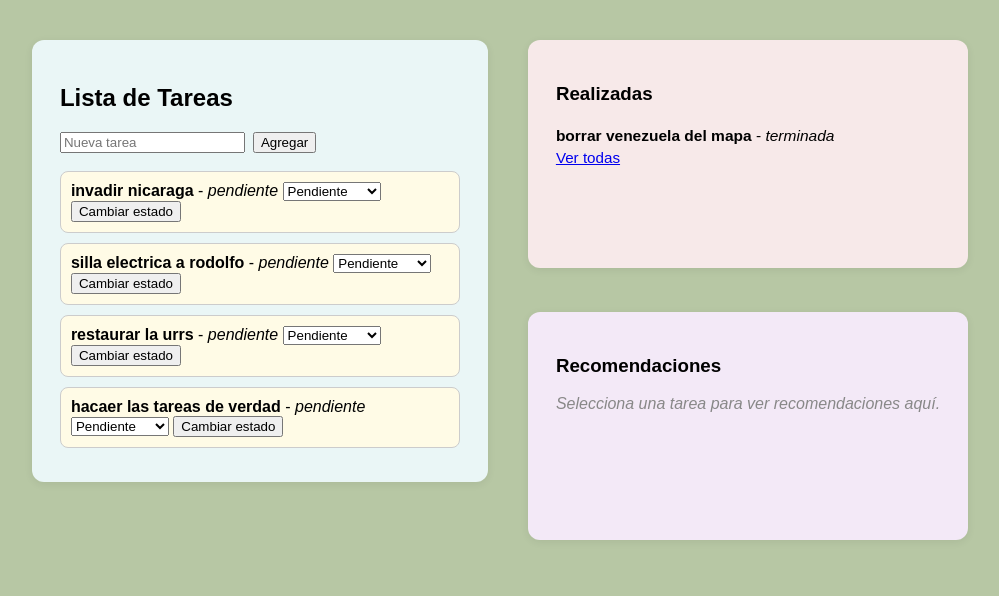
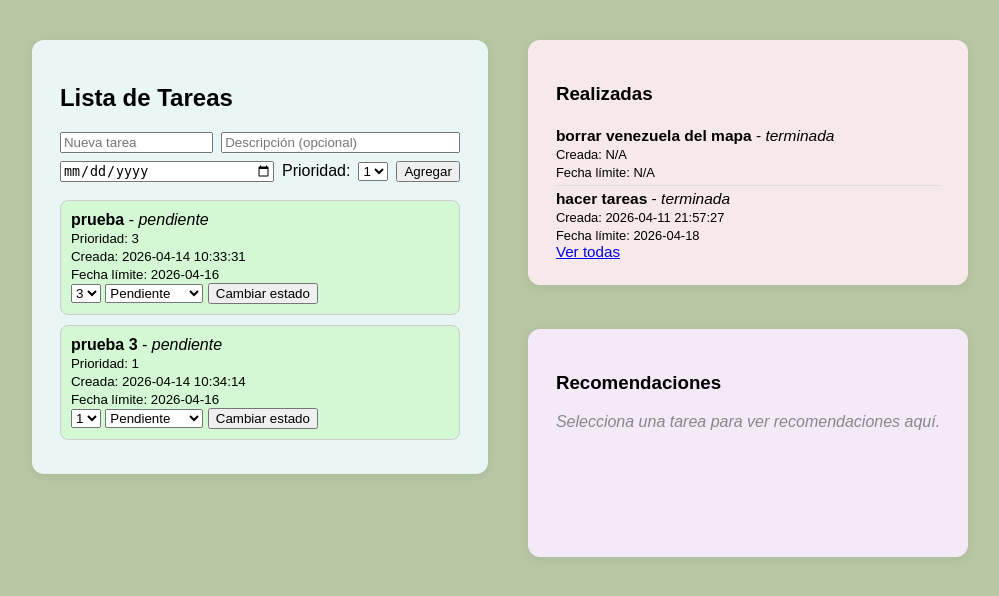
Before and after one commit to Saul1hdz/NovaTareas, a Flask app: page / in a window 1280 px wide. Shown: the top 596 px of the page, without its empty margins (140-1139 px from the left). Run offline with Flask 3, Linux system fonts and the light colour scheme.

Commit message:
info y tiempo agregado

```diff
--- a/app.py
+++ b/app.py
@@ -1,11 +1,32 @@
+
 from flask import Flask, render_template, request, redirect, url_for
 import os
 import json
 
 app = Flask(__name__)
 
+# Ruta para actualizar prioridad
+@app.route('/update_prioridad/<int:task_id>', methods=['POST'])
+def update_prioridad(task_id):
+    tasks = load_tasks()
+    nueva_prioridad = int(request.form.get('nueva_prioridad', 1))
+    tasks[task_id]['prioridad'] = nueva_prioridad
+    save_tasks(tasks)
+    return redirect(url_for('index'))
+
 TASKS_FILE = 'tasks.json'
 ARCHIVED_FILE = 'archived_tasks.json'
+RECOMMENDATION_FILE = 'recommendation.json'
+# Funciones para recomendación
+def load_recommendation():
+    if os.path.exists(RECOMMENDATION_FILE):
+        with open(RECOMMENDATION_FILE, 'r', encoding='utf-8') as f:
+            return json.load(f)
+    return {"selected_task": None}
+
+def save_recommendation(data):
+    with open(RECOMMENDATION_FILE, 'w', encoding='utf-8') as f:
+        json.dump(data, f, ensure_ascii=False, indent=2)
 
 # Cargar tareas
 
@@ -35,21 +56,82 @@ def save_archived(tasks):
 def index():
     tasks = load_tasks()
     archived_tasks = load_archived()
-    return render_template('index.html', tasks=tasks, archived_tasks=archived_tasks)
+    recommendation = load_recommendation()
+    selected_task = None
+    if recommendation["selected_task"] is not None:
+        idx = recommendation["selected_task"]
+        if 0 <= idx < len(tasks) and tasks[idx]["status"] == "proceso":
+            selected_task = tasks[idx]
+        else:
+            # Limpiar recomendación si ya no es válida
+            save_recommendation({"selected_task": None})
+    return render_template('index.html', tasks=tasks, archived_tasks=archived_tasks, selected_task=selected_task)
 
 @app.route('/add', methods=['POST'])
 def add_task():
+    from datetime import datetime
     tasks = load_tasks()
     title = request.form['title']
-    tasks.append({'title': title, 'status': 'pendiente'})
+    # Fecha de creación automática
+    created_at = datetime.now().strftime('%Y-%m-%d %H:%M:%S')
+    # Fecha límite seleccionada por el usuario
+    due_date = request.form.get('due_date', '')
+    prioridad = int(request.form.get('prioridad', 1))
+    descripcion = request.form.get('descripcion', '')
+    tasks.append({
+        'title': title,
+        'descripcion': descripcion,
+        'status': 'pendiente',
+        'created_at': created_at,
+        'due_date': due_date,
+        'start_time': '',
+        'end_time': '',
+        'duration': '',
+        'prioridad': prioridad
+    })
     save_tasks(tasks)
     return redirect(url_for('index'))
 @app.route('/update_status/<int:task_id>', methods=['POST'])
 def update_status(task_id):
+    from datetime import datetime
     tasks = load_tasks()
     new_status = request.form['new_status']
+    now = datetime.now().strftime('%Y-%m-%d %H:%M:%S')
+    # Si pasa a "proceso" y no tiene start_time, lo guardamos
+    if new_status == 'proceso' and not tasks[task_id].get('start_time'):
+        tasks[task_id]['start_time'] = now
+    # Si pasa a "terminada" y no tiene end_time, lo guardamos y calculamos duración
+    if new_status == 'terminada' and not tasks[task_id].get('end_time'):
+        tasks[task_id]['end_time'] = now
+        # Calcular duración si hay start_time
+        if tasks[task_id].get('start_time'):
+            fmt = '%Y-%m-%d %H:%M:%S'
+            try:
+                start_dt = datetime.strptime(tasks[task_id]['start_time'], fmt)
+                end_dt = datetime.strptime(now, fmt)
+                duration = end_dt - start_dt
+                # Mostrar duración en formato legible
+                days = duration.days
+                hours, remainder = divmod(duration.seconds, 3600)
+                minutes, seconds = divmod(remainder, 60)
+                dur_str = f"{days}d {hours}h {minutes}m {seconds}s" if days > 0 else f"{hours}h {minutes}m {seconds}s"
+                tasks[task_id]['duration'] = dur_str
+            except Exception:
+                tasks[task_id]['duration'] = ''
     tasks[task_id]['status'] = new_status
     save_tasks(tasks)
+    # Si la tarea recomendada pasa a terminada o abandonada, limpiar recomendación
+    recommendation = load_recommendation()
+    if recommendation["selected_task"] == task_id and new_status in ["terminada", "abandonada"]:
+        save_recommendation({"selected_task": None})
+    return redirect(url_for('index'))
+
+# Ruta para seleccionar tarea recomendada
+@app.route('/select_recommendation/<int:task_id>', methods=['POST'])
+def select_recommendation(task_id):
+    tasks = load_tasks()
+    if 0 <= task_id < len(tasks) and tasks[task_id]["status"] == "proceso":
+        save_recommendation({"selected_task": task_id})
     return redirect(url_for('index'))
 
 @app.route('/archive/<int:task_id>', methods=['GET', 'POST'])
--- a/archived_tasks.json
+++ b/archived_tasks.json
@@ -3,5 +3,15 @@
     "title": "borrar venezuela del mapa",
     "status": "terminada",
     "notes": "ya logrado"
+  },
+  {
+    "title": "hacer tareas",
+    "status": "terminada",
+    "created_at": "2026-04-11 21:57:27",
+    "due_date": "2026-04-18",
+    "start_time": "2026-04-11 21:57:36",
+    "end_time": "2026-04-11 21:57:49",
+    "duration": "0h 0m 13s",
+    "notes": "TAREA DE PRUEBA"
   }
 ]
--- /dev/null
+++ b/recommendation.json
@@ -0,0 +1,3 @@
+{
+  "selected_task": null
+}
--- a/templates/index.html
+++ b/templates/index.html
@@ -47,6 +47,13 @@
             margin-bottom: 10px;
             border-radius: 8px;
         }
+        .prioridad-1, .prioridad-2, .prioridad-3 {
+            background: #d4f7d4 !important;
+        }
+        .prioridad-4, .prioridad-5 {
+            background: #ffd6d6 !important;
+        }
+
         .pendiente { background: #fffbe6; }
         .proceso { background: #e6f7ff; }
         .terminada { background: #e6ffe6; }
@@ -70,8 +77,22 @@
         }
         .add-task-form {
             display: flex;
+            flex-wrap: wrap;
             gap: 8px;
             margin-bottom: 18px;
+            align-items: center;
+        }
+        .add-task-form input[type="text"] {
+            min-width: 120px;
+            flex: 1 1 120px;
+        }
+        .add-task-form input[type="date"] {
+            min-width: 120px;
+            flex: 1 1 120px;
+        }
+        .add-task-form select,
+        .add-task-form button {
+            flex: 0 0 auto;
         }
         @media (max-width: 900px) {
             .dashboard { flex-direction: column; align-items: stretch; }
@@ -86,11 +107,38 @@
             <h2>Lista de Tareas</h2>
             <form class="add-task-form" action="/add" method="post">
                 <input type="text" name="title" placeholder="Nueva tarea" required>
+                <input type="text" name="descripcion" placeholder="Descripción (opcional)" style="min-width:120px;flex:2 1 180px;">
+                <input type="date" name="due_date" placeholder="Fecha límite" style="width: 140px;">
+                <label for="prioridad">Prioridad:</label>
+                <select name="prioridad" id="prioridad">
+                    <option value="1">1</option>
+                    <option value="2">2</option>
+                    <option value="3">3</option>
+                    <option value="4">4</option>
+                    <option value="5">5</option>
+                </select>
                 <button type="submit">Agregar</button>
             </form>
             {% for task in tasks %}
-                <div class="tarea {{ task.status }}">
-                    <strong>{{ task.title }}</strong> - <em>{{ task.status }}</em>
+                <div class="tarea {{ task.status }} prioridad-{{ task.prioridad }}">
+                    <strong>{{ task.title }}</strong> - <em>{{ task.status }}</em><br>
+                    {% if task.descripcion %}<span style="font-size:0.97em;color:#444;">{{ task.descripcion }}</span><br>{% endif %}
+                    <small>Prioridad: {{ task.prioridad if task.prioridad else 1 }}</small><br>
+                    <small>Creada: {{ task.created_at if task.created_at else 'N/A' }}</small><br>
+                    <small>Fecha límite: {{ task.due_date if task.due_date else 'N/A' }}</small><br>
+                    {% if task.start_time %}<small>Inicio: {{ task.start_time }}</small><br>{% endif %}
+                    {% if task.end_time %}<small>Fin: {{ task.end_time }}</small><br>{% endif %}
+                    {% if task.duration %}<small>Duración: {{ task.duration }}</small><br>{% endif %}
+                    <!-- Formulario para cambiar prioridad -->
+                    <form action="/update_prioridad/{{ loop.index0 }}" method="post" style="display:inline">
+                        <select name="nueva_prioridad" onchange="this.form.submit()">
+                            {% for p in range(1,6) %}
+                                <option value="{{ p }}" {% if task.prioridad == p %}selected{% endif %}>{{ p }}</option>
+                            {% endfor %}
+                        </select>
+                        <noscript><button type="submit">Cambiar prioridad</button></noscript>
+                    </form>
+                    <!-- Formulario para cambiar estado -->
                     <form action="/update_status/{{ loop.index0 }}" method="post" style="display:inline">
                         <select name="new_status">
                             <option value="pendiente" {% if task.status == 'pendiente' %}selected{% endif %}>Pendiente</option>
@@ -100,6 +148,11 @@
                         </select>
                         <button type="submit">Cambiar estado</button>
                     </form>
+                    {% if task.status == 'proceso' %}
+                        <form action="/select_recommendation/{{ loop.index0 }}" method="post" style="display:inline">
+                            <button type="submit" {% if selected_task and tasks[loop.index0].title == selected_task.title %}disabled{% endif %}>Seleccionar</button>
+                        </form>
+                    {% endif %}
                     {% if task.status == 'terminada' or task.status == 'abandonada' %}
                         <a href="/archive/{{ loop.index0 }}">Archivar y agregar notas</a>
                     {% endif %}
@@ -114,7 +167,12 @@
                 <div class="archived-list">
                 {% for task in archived_tasks %}
                     <div class="archived-item">
-                        <strong>{{ task.title }}</strong> - <em>{{ task.status }}</em>
+                        <strong>{{ task.title }}</strong> - <em>{{ task.status }}</em><br>
+                        <small>Creada: {{ task.created_at if task.created_at else 'N/A' }}</small><br>
+                        <small>Fecha límite: {{ task.due_date if task.due_date else 'N/A' }}</small><br>
+                        {% if task.start_time %}<small>Inicio: {{ task.start_time }}</small><br>{% endif %}
+                        {% if task.end_time %}<small>Fin: {{ task.end_time }}</small><br>{% endif %}
+                        {% if task.duration %}<small>Duración: {{ task.duration }}</small><br>{% endif %}
                     </div>
                 {% else %}
                     <span style="color:#aaa;">No hay tareas archivadas.</span>
@@ -125,7 +183,18 @@
             <div class="card side-card">
                 <h3>Recomendaciones</h3>
                 <div class="recommendation-content">
-                    Selecciona una tarea para ver recomendaciones aquí.
+                    {% if selected_task %}
+                        <strong>{{ selected_task.title }}</strong> - <em>{{ selected_task.status }}</em><br>
+                        {% if selected_task.descripcion %}<span style="font-size:0.97em;color:#444;">{{ selected_task.descripcion }}</span><br>{% endif %}
+                        <small>Prioridad: {{ selected_task.prioridad if selected_task.prioridad else 1 }}</small><br>
+                        <small>Creada: {{ selected_task.created_at if selected_task.created_at else 'N/A' }}</small><br>
+                        <small>Fecha límite: {{ selected_task.due_date if selected_task.due_date else 'N/A' }}</small><br>
+                        {% if selected_task.start_time %}<small>Inicio: {{ selected_task.start_time }}</small><br>{% endif %}
+                        {% if selected_task.end_time %}<small>Fin: {{ selected_task.end_time }}</small><br>{% endif %}
+                        {% if selected_task.duration %}<small>Duración: {{ selected_task.duration }}</small><br>{% endif %}
+                    {% else %}
+                        Selecciona una tarea para ver recomendaciones aquí.
+                    {% endif %}
                 </div>
             </div>
         </div>
```
Also changed, not shown: tasks.json (+16 -12 lines), index.html (deleted).
